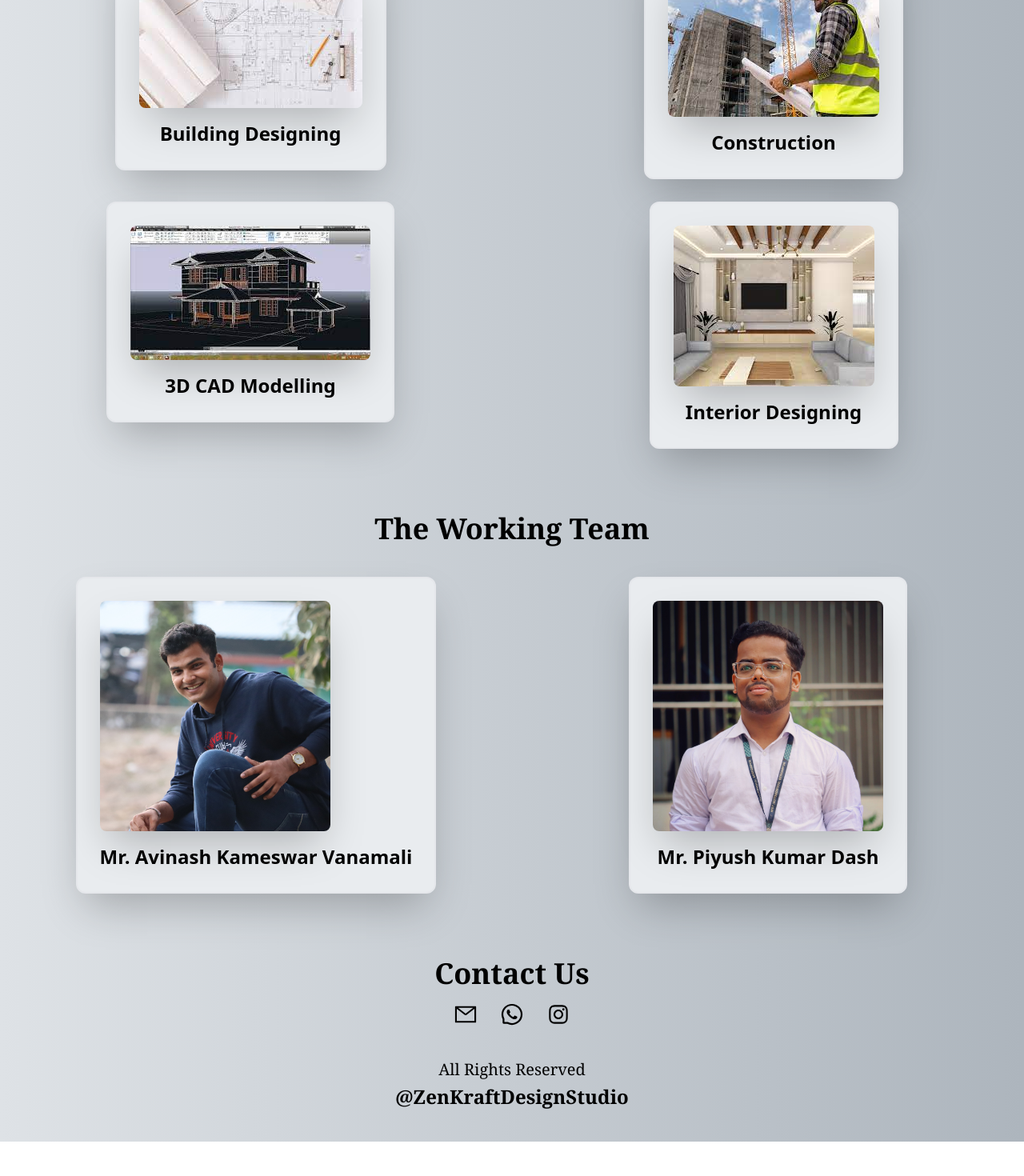
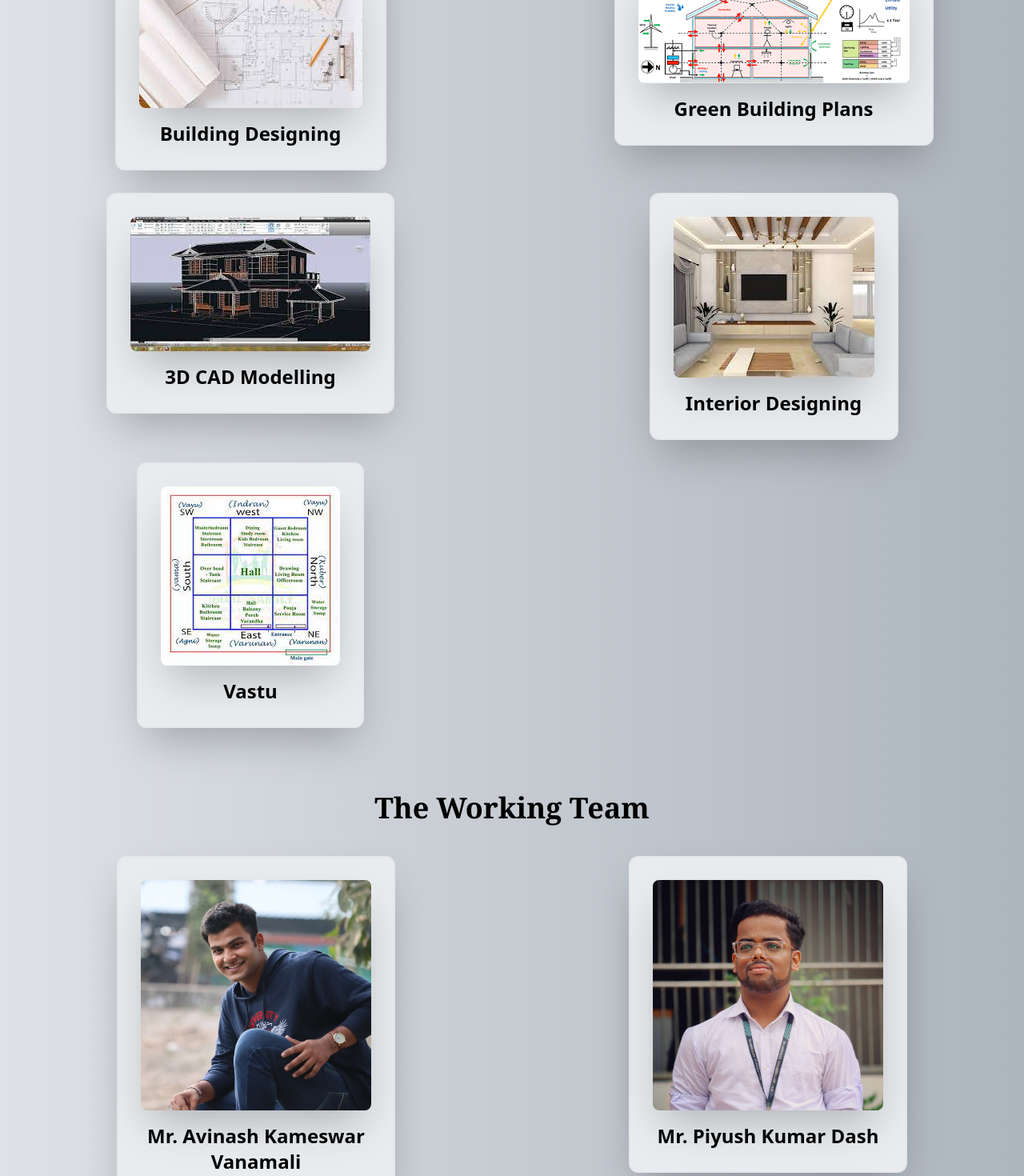
Before and after one commit to dilsekhpatnaik7/zen-craft, a React (Create React App) app: page / in a window 1280 px wide. Shown: the part 920-2390 px from the top of the page at 80% size. Before the commit the page ends 2347 px from the top, so only its background shows below. Built offline with nearby package versions, Linux system fonts and the light colour scheme.

Commit message:
adding services

```diff
--- a/src/Components/Services.jsx
+++ b/src/Components/Services.jsx
@@ -1,8 +1,9 @@
 import React from 'react'
 import building from '../Assets/building.jpeg'
-import construction from '../Assets/construction.jpeg'
+import green from '../Assets/green.png'
 import model from '../Assets/3d.jpeg'
 import interior from '../Assets/interior.jpeg'
+import vastu from '../Assets/vastu.jpeg'
 import ServiceCard from './ServiceCard'
 
 const Services = () => {
@@ -13,9 +14,10 @@ const Services = () => {
         <div className='text-center mt-10 mx-auto'>
             <div className='grid grid-cols-1 sm:grid-cols-2 md:gird-cols-1 gap-7 mx-auto'>
                 <ServiceCard photo={building} text='Building Designing' />
-                <ServiceCard photo={construction} text='Construction' />
+                <ServiceCard photo={green} text='Green Building Plans' />
                 <ServiceCard photo={model} text='3D CAD Modelling' />
                 <ServiceCard photo={interior} text='Interior Designing' />
+                <ServiceCard photo={vastu} text='Vastu' />
             </div>
         </div>
       </div>
--- a/src/Components/Team.jsx
+++ b/src/Components/Team.jsx
@@ -11,7 +11,7 @@ const Team = () => {
         <div><h1 className='text-4xl text-center font-serif font-semibold'>The Working Team</h1></div>
         <div className='text-center pt-10'>
             <div className='grid grid-cols-1 lg:grid-cols-2 lg:gap-0 gap-10'>
-                <TeamCard photo={avinash} name='Mr. Avinash Kameswar Vanamali' />
+                <TeamCard photo={avinash} name='Mr. Avinash Kameswar' lastname='Vanamali' />
                 <TeamCard photo={piyush} name='Mr. Piyush Kumar Dash' />
             </div>
         </div>
--- a/src/Components/TeamCard.jsx
+++ b/src/Components/TeamCard.jsx
@@ -7,6 +7,7 @@ const TeamCard = (props) => {
             <div className='text-center'>
                 <img src={props.photo} className='w-72  rounded-lg shadow-2xl text-center'/>
                 <h1 className='text-serif font-semibold text-2xl text-center mt-4'>{props.name}</h1>
+                <h1 className='text-serif font-semibold text-2xl text-center'>{props.lastname}</h1>
             </div>
         </div>
     </div>
```
Also changed, not shown: src/Assets/green.png (added), src/Assets/vastu.jpeg (added).
